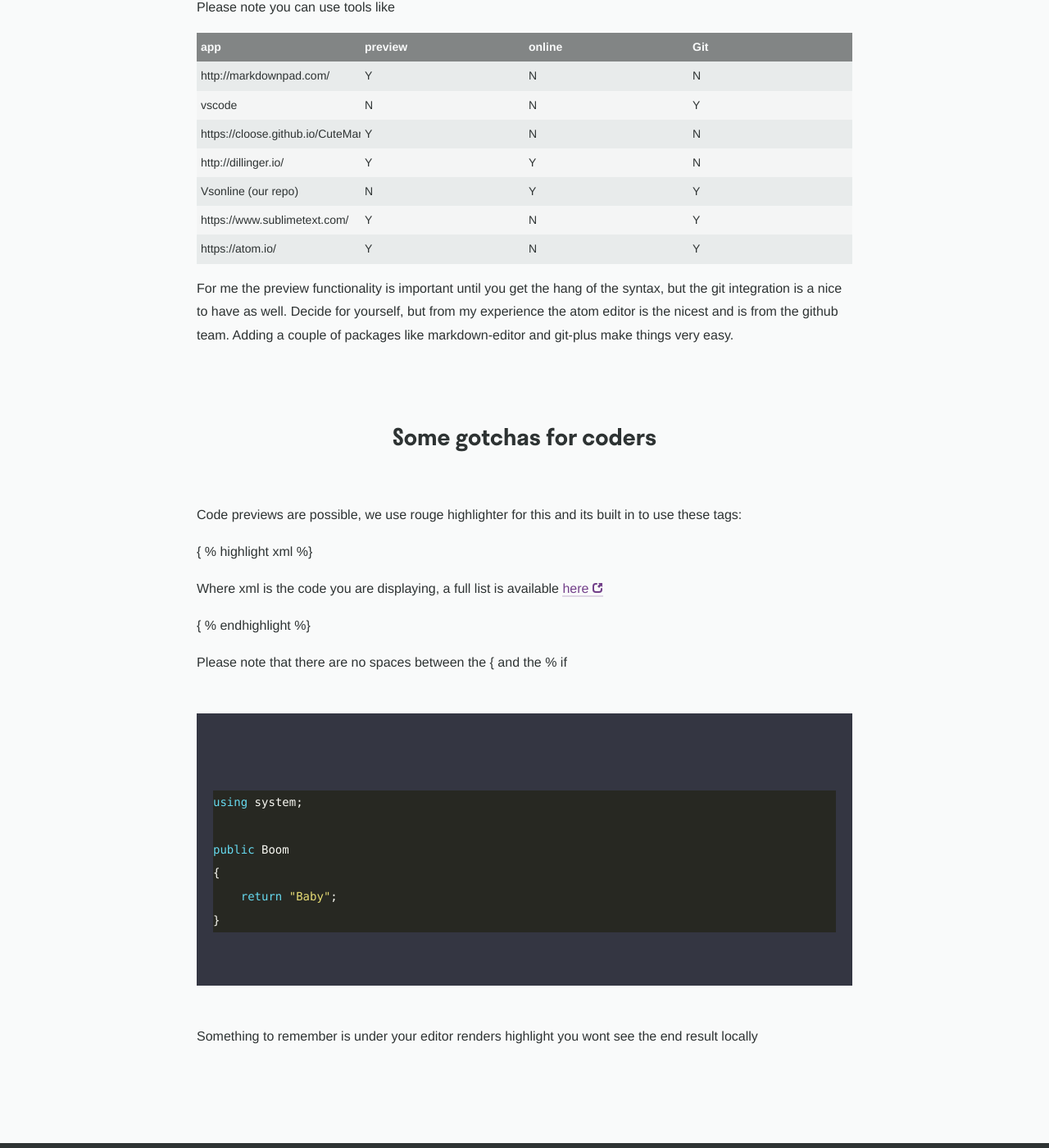
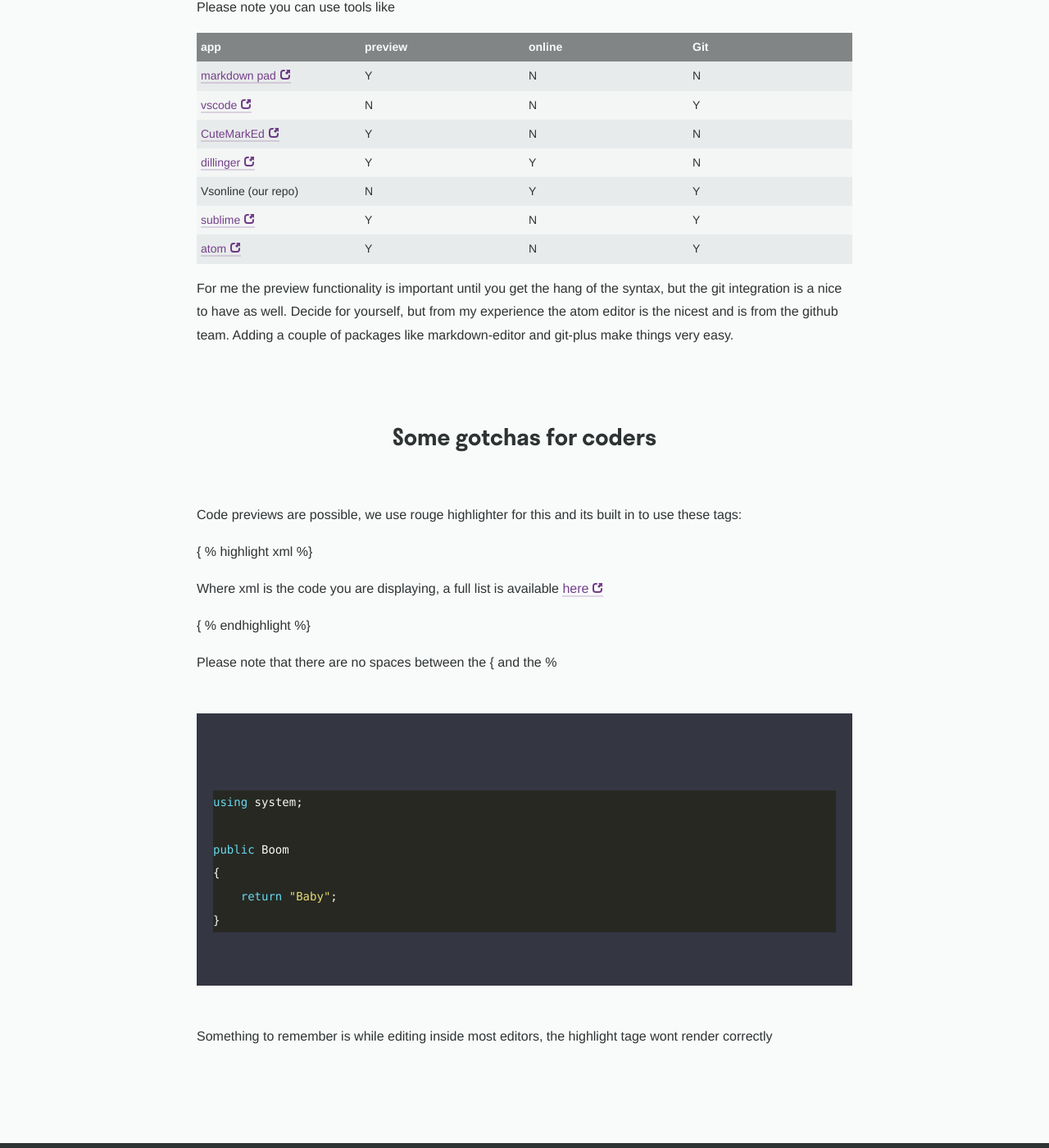
Before and after one commit to MattGough/exceedra.engineering, a Jekyll site: the page built from _guidelines/07-How-to-write-a-post.md, in a window 1280 px wide and 1400 px high, scrolled down 942 px. Shown: the whole window at 82% size. Built offline with Jekyll 4.4.1, drawn with Linux system fonts in a browser that asks for light colours; nearby versions of some CDN libraries.

Commit message:
content changes

```diff
--- a/_guidelines/07-How-to-write-a-post.md
+++ b/_guidelines/07-How-to-write-a-post.md
@@ -25,13 +25,13 @@
 
 | app | preview | online | Git |
 | ---| --- | --- |
-| http://markdownpad.com/| Y | N | N |
-| vscode | N | N | Y |
-| https://cloose.github.io/CuteMarkEd/ | Y | N | N |
-| http://dillinger.io/ | Y | Y | N |
+| [markdown pad](http://markdownpad.com/) | Y | N | N |
+| [vscode](https://code.visualstudio.com/) | N | N | Y |
+| [CuteMarkEd](https://cloose.github.io/CuteMarkEd/) | Y | N | N |
+| [dillinger](http://dillinger.io/) | Y | Y | N |
 | Vsonline (our repo) | N | Y | Y |
-| https://www.sublimetext.com/ | Y | N | Y |
-| https://atom.io/ | Y | N | Y |
+| [sublime](https://www.sublimetext.com/) | Y | N | Y |
+| [atom](https://atom.io/) | Y | N | Y |
 
 For me the preview functionality is important until you get the hang of the syntax, but the git integration is a nice to have as well.
 Decide for yourself, but from my experience the atom editor is the nicest and is from the github team. Adding a couple of packages like markdown-editor and git-plus make things very easy.
@@ -48,7 +48,7 @@
 
 { % endhighlight %}
 
-Please note that there are no spaces between the { and the % if
+Please note that there are no spaces between the { and the %
 
 {% highlight C# %}
 
@@ -61,4 +61,4 @@
 
 {% endhighlight %}
 
-Something to remember is under your editor renders highlight you wont see the end result locally
+Something to remember is while editing inside most editors, the highlight tage wont render correctly
```
Also changed, not shown: _guidelines/00-Required-Reading-List.md (+6 -6 lines), _guidelines/02-helpful-software.md (+2 -2 lines).
